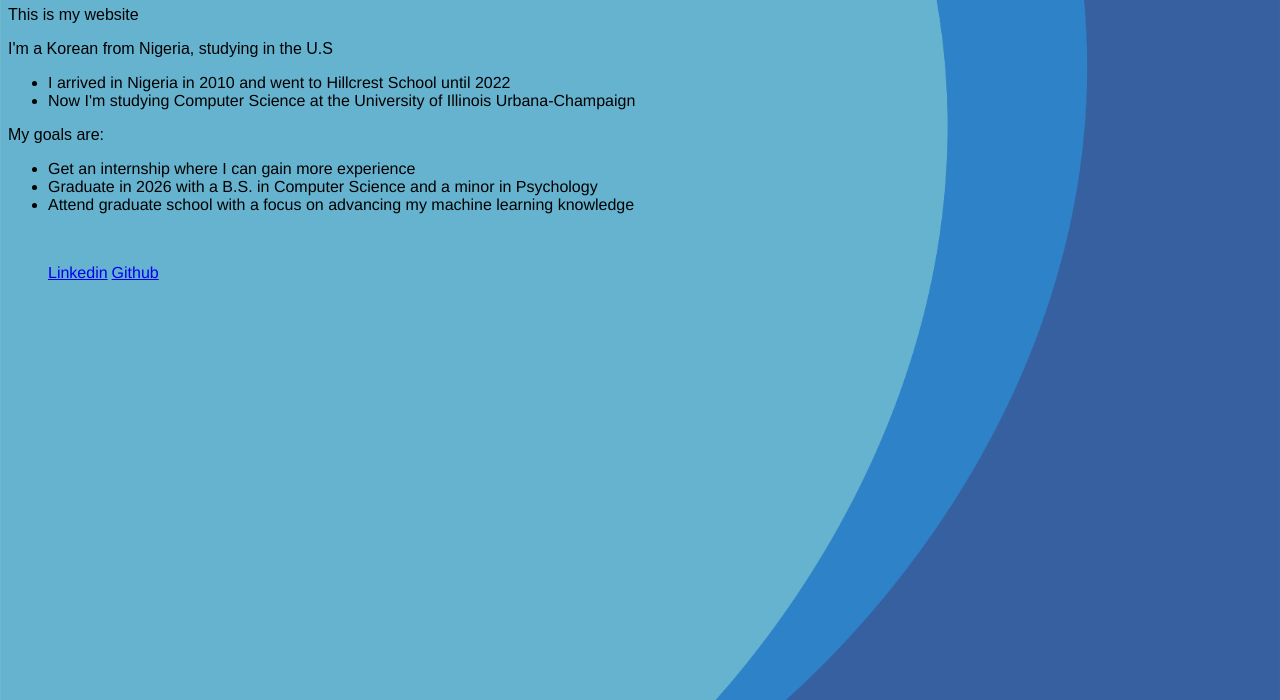
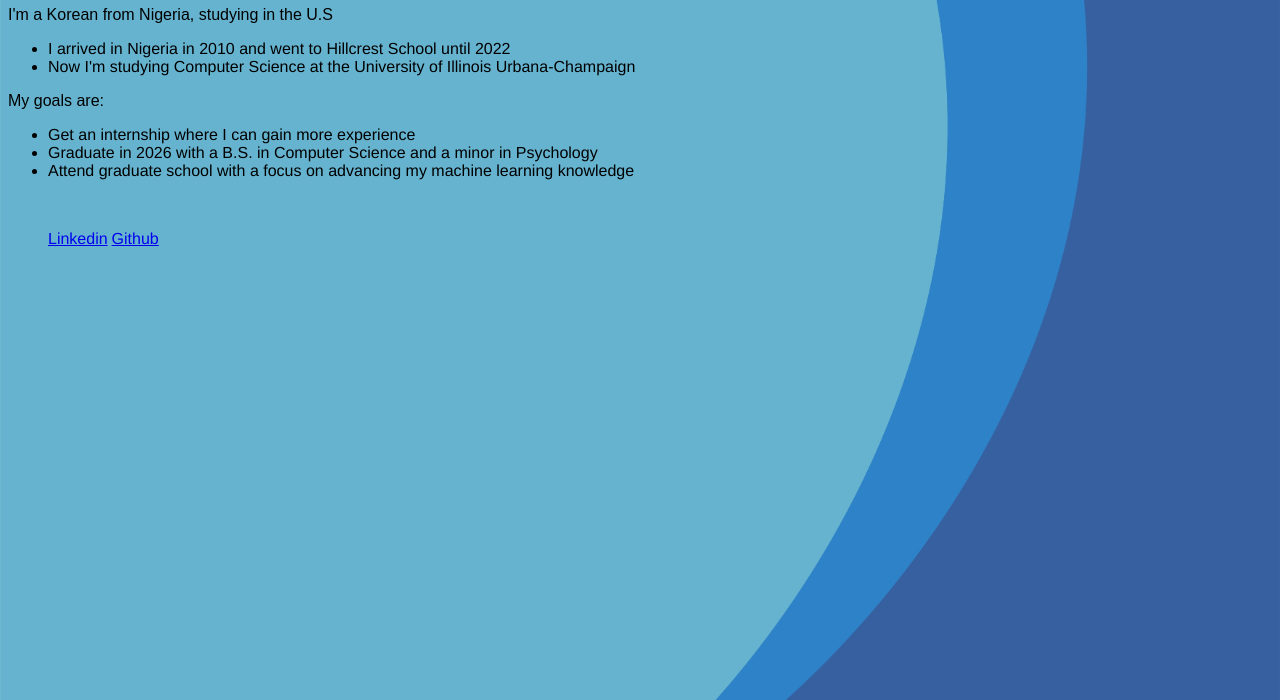
Before and after one commit to sanjilee/sanjilee.github.io, a plain HTML site: page index.html in a window 1280 px wide. Shown: the part 100-800 px from the top of the page. Drawn offline with Linux system fonts and the light colour scheme.

Commit message:
Update index.html

```diff
--- a/index.html
+++ b/index.html
@@ -18,7 +18,6 @@
     <body>
         <br>
         <h1>Hi, my name is Sanji Lee</h1>
-        <p>This is my website</p>
         <p>I'm a Korean from Nigeria, studying in the U.S</p>
         <ul>
             <li>I arrived in Nigeria in 2010 and went to Hillcrest School until 2022</li>
```
